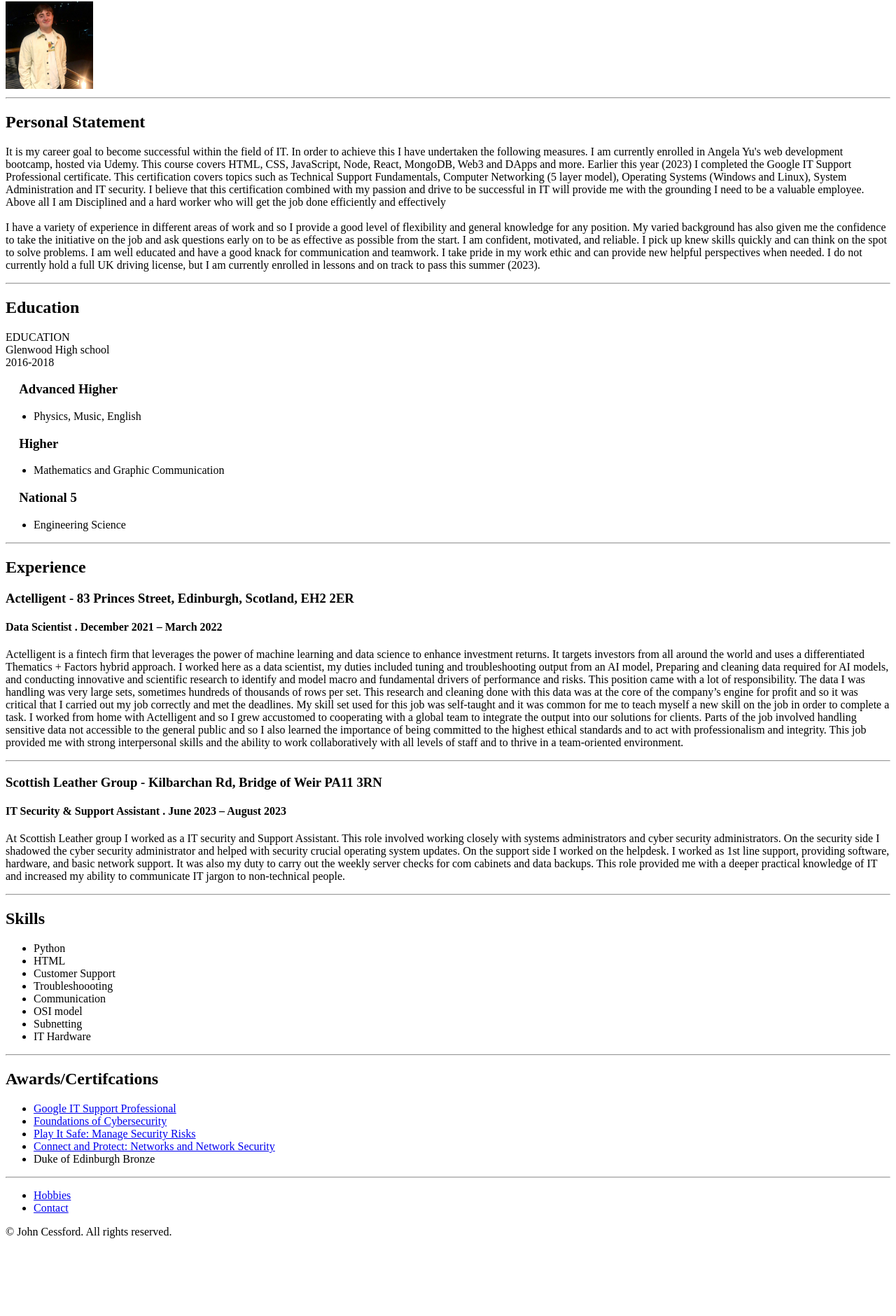
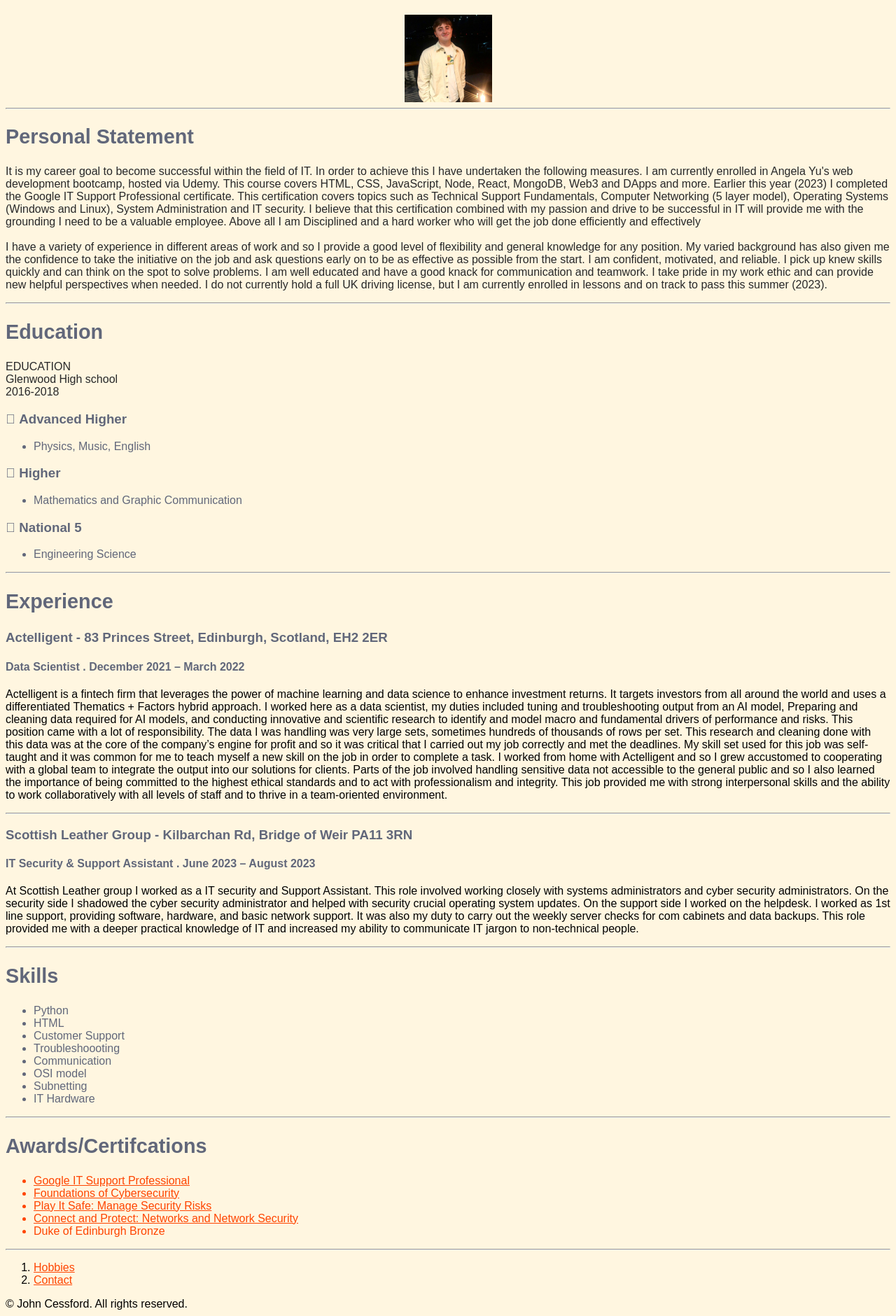
Before and after one commit to paracosm-0/HTML-Capstone_WebDevBootcamp, a plain HTML site: page index.html in a window 1280 px wide. Shown: the part 78-1958 px from the top of the page at 70% size. Before the commit the page ends 1855 px from the top, so only its background shows below. Drawn offline with Linux system fonts and the light colour scheme.

Commit message:
Add files via upload

```diff
--- a/index.html
+++ b/index.html
@@ -1,16 +1,17 @@
 <!DOCTYPE html>
 <html lang="en">
 <head>
+    <link href="./style.css" rel="stylesheet" />
     <meta charset="UTF-8">
     <meta name="viewport" content="width=device-width, initial-scale=1.0">
     <title>John Cessford CV</title>
 </head>
 <body>
     <h1>John Cessford CV</h1>
-    <img src="./1679571913373.jpeg" alt="Image of a handsome young man" height="125"/>
+    <img class="profile" src="./1679571913373.jpeg" alt="Image of a handsome young man" height="125"/>
     <hr />
     <h2>Personal Statement</h2>
-    <p>
+    <p id="paragraph" class="txt">
         It is my career goal to become successful within the field of IT. In order to achieve this I have undertaken the following measures. I am currently enrolled in Angela Yu's web development bootcamp, hosted via Udemy. This course covers HTML, CSS, JavaScript, Node, React, MongoDB, Web3 and DApps and more. Earlier this year (2023) I completed the Google IT Support Professional certificate. This certification covers topics such as Technical Support Fundamentals, Computer Networking (5 layer model), Operating Systems (Windows and Linux), System Administration and IT security. I believe that this certification combined with my passion and drive to be successful in IT will provide me with the grounding I need to be a valuable employee. Above all I am Disciplined and a hard worker who will get the job done efficiently and effectively
         <br />
         <br />
@@ -19,7 +20,7 @@
     <hr />
     <h2>Education</h2>
 
-    <p>
+    <p id="paragraph">
     EDUCATION <br />
     Glenwood High school <br />
     2016-2018  <br />
@@ -46,7 +47,7 @@
     <hr />
     <h2>Experience</h2>
 
-    <p>
+    <p id="paragraph">
        <h3>
             Actelligent - 83 Princes Street, Edinburgh, Scotland, EH2 2ER<br /></h3>
             <h4>Data Scientist .  December 2021 – March 2022 <br /></h4>
@@ -54,13 +55,15 @@
 
     </p>
     <hr />
-    <p>
+    <p class="txt">
         <h3>
              Scottish Leather Group - Kilbarchan Rd, Bridge of Weir PA11 3RN<br /></h3>
              <h4>IT Security & Support Assistant .  June 2023 – August 2023 <br /></h4>
              At Scottish Leather group I worked as a IT security and Support Assistant. This role involved working closely with systems administrators and cyber security administrators. On the security side I shadowed the cyber security administrator and helped with security crucial operating system updates. On the support side I worked on the helpdesk. I worked as 1st line support, providing software, hardware, and basic network support. It was also my duty to carry out the weekly server checks for com cabinets and data backups. This role provided me with a deeper practical knowledge of IT and increased my ability to communicate IT jargon to non-technical people.
             </p>
             <hr />
+
+
             <h2>Skills</h2>
 
             <ul>
@@ -76,22 +79,25 @@
             <hr />
             <h2>Awards/Certifcations</h2>
             <ul>
-                <li><a href="https://www.coursera.org/account/accomplishments/specialization/certificate/VHWFV42NBWQQ">Google IT Support Professional</a></li>
-                <li><a href="https://www.coursera.org/account/accomplishments/certificate/UBEF2P96AA6N">Foundations of Cybersecurity</a></li>
-                <li><a href="https://www.coursera.org/account/accomplishments/certificate/XLTTS5D32CMA">Play It Safe: Manage Security Risks</a></li>
-                <li><a href="https://www.coursera.org/account/accomplishments/certificate/9E6YUF3EQ9ND">Connect and Protect: Networks and Network Security</a></li>
-                <li>Duke of Edinburgh Bronze</li>
+                <li class="orange"><a href="https://www.coursera.org/account/accomplishments/specialization/certificate/VHWFV42NBWQQ">Google IT Support Professional</a></li>
+                <li class="orange"><a href="https://www.coursera.org/account/accomplishments/certificate/UBEF2P96AA6N">Foundations of Cybersecurity</a></li>
+                <li class="orange"><a href="https://www.coursera.org/account/accomplishments/certificate/XLTTS5D32CMA">Play It Safe: Manage Security Risks</a></li>
+                <li class="orange"><a href="https://www.coursera.org/account/accomplishments/certificate/9E6YUF3EQ9ND">Connect and Protect: Networks and Network Security</a></li>
+
+                <li class="orange">Duke of Edinburgh Bronze</li>
+
             </ul>
             <hr />
-        <ul>
+        <ol>
             <li>
                 <a href="./Hobbies.html">Hobbies</a>
             </li>
             <li>
-                <a href="./contact/html">Contact</a>
+                <a href="./contact.html">Contact</a>
             </li>
-        </ul>
-  <footer>
+        </ol>
+        <footer>
         © John Cessford. All rights reserved.
     </footer>
-</html>
+
+    </html>
--- /dev/null
+++ b/style.css
@@ -0,0 +1,19 @@
+h1{text-align: center; font-family: sans-serif; font-size: 40px; color:#61677A; font-weight: bold;}
+.profile{
+    display: block;
+    margin-left: auto;
+    margin-right: auto;
+  }
+*{font-family: sans-serif; background-color: #FFF6E0;}
+h2{color: #61677A; font-weight: bold; font-size: 1.8em;}
+h3{color: #61677A; font-weight: bold;}
+h4{color: #61677A; font-weight: bold;}
+
+.txt{color: #272829;}
+#paragraph{font-weight: 400; font-size: medium; font-family: sans-serif;}
+p{color: #272829;}
+ul{color: #61677A;}
+h3{color: #61677A;}
+a{color: orangered;}
+#dark{background-color: #272829;}
+.orange{color: orangered;}
```
Also changed, not shown: Hobbies.html (+1 -0 lines), John IT CV.html (+2 -1 lines), contact.html (+12 -0 lines).
